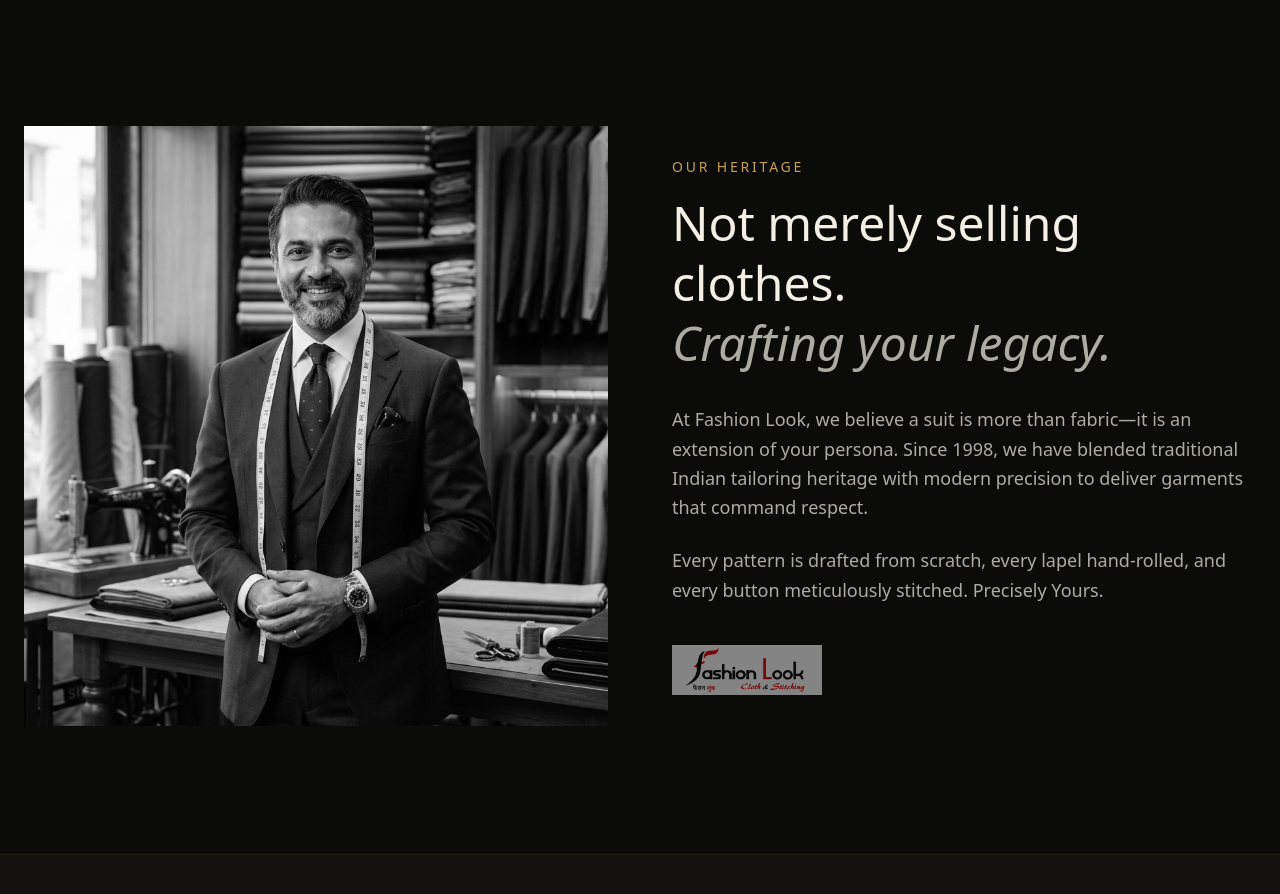
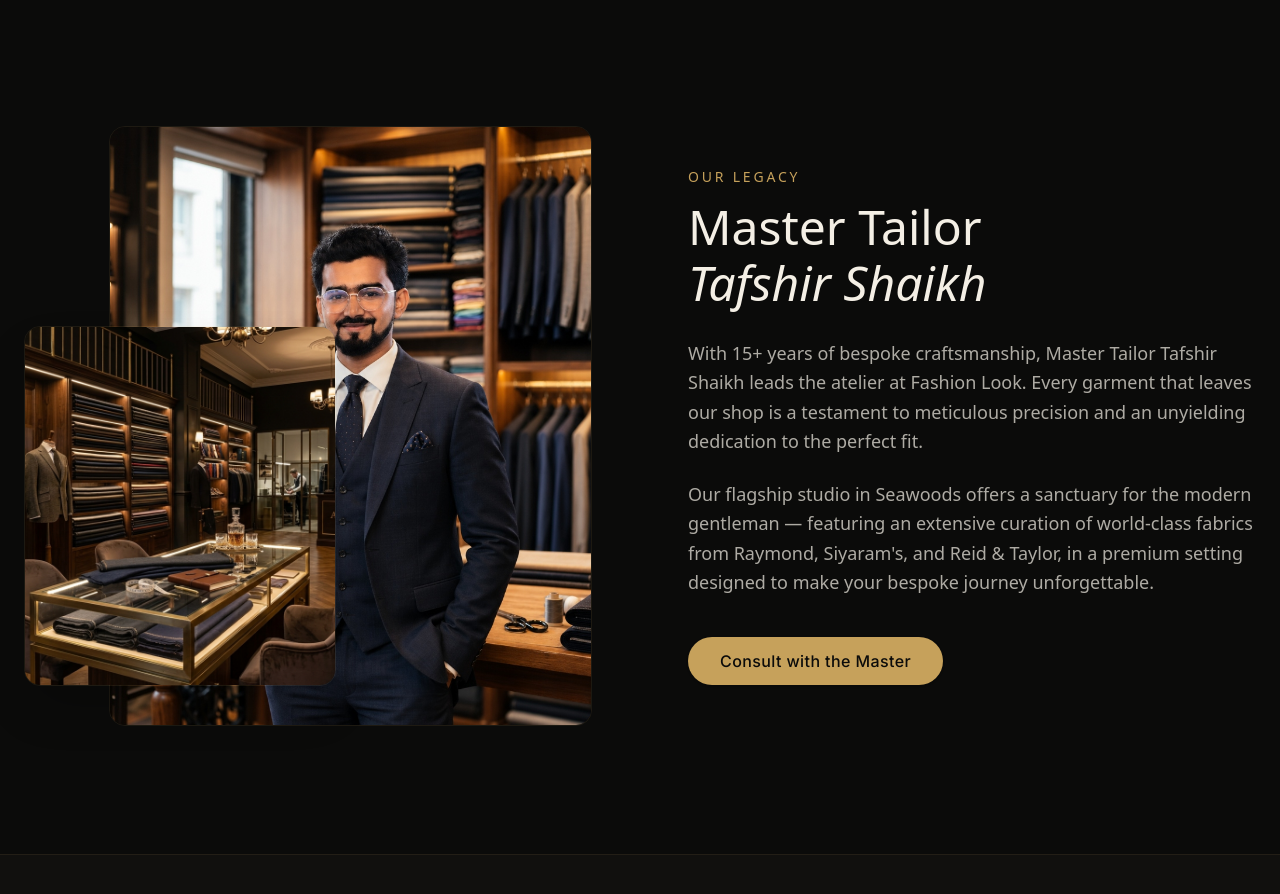
Before and after one commit to Abhitvg/fashion-look, a Next.js app: page / in a window 1280 px wide. Shown: the part 802-1696 px from the top of the page. Built offline with nearby package versions, Linux system fonts and the light colour scheme.

Commit message:
feat: update heritage section to our legacy design

```diff
--- a/src/app/page.tsx
+++ b/src/app/page.tsx
@@ -42,40 +42,61 @@ export default function Home() {
         </div>
       </section>
 
-      {/* 2. The Craft Moment (Ethos) */}
+      {/* 2. Our Legacy */}
       <section className="py-24 md:py-32 bg-atelier">
         <div className="container mx-auto px-4 md:px-6 max-w-7xl">
-          <div className="grid md:grid-cols-2 gap-16 items-center">
-            <div className="relative h-[600px] w-full overflow-hidden">
-              <Image
-                src="/images/team/owner.jpg"
-                alt="Master Tailor at work"
-                fill
-                className="object-cover grayscale hover:grayscale-0 transition-all duration-700"
-              />
+          <div className="grid md:grid-cols-2 gap-16 lg:gap-24 items-center">
+
+            {/* Images */}
+            <div className="relative h-[500px] md:h-[600px] w-full mt-10 md:mt-0">
+              {/* Main Image (Tafshir) */}
+              <div className="absolute right-0 top-0 h-full w-[85%] rounded-2xl overflow-hidden border border-gold/10">
+                <Image
+                  src="/images/team/tafshir-shaikh.jpg"
+                  alt="Master Tailor Tafshir Shaikh"
+                  fill
+                  className="object-cover"
+                />
+              </div>
+
+              {/* Floating Image (Shop) */}
+              <div className="absolute left-0 bottom-10 h-[60%] w-[60%] md:w-[55%] rounded-2xl overflow-hidden shadow-2xl border border-gold/10 z-10">
+                <Image
+                  src="/images/atelier/shop.jpg"
+                  alt="Fashion Look Atelier"
+                  fill
+                  className="object-cover"
+                />
+              </div>
             </div>
+
+            {/* Content */}
             <div className="max-w-xl">
-              <h2 className="text-gold uppercase tracking-[0.2em] text-sm font-medium mb-4">
-                Our Heritage
+              <h2 className="text-gold uppercase tracking-[0.2em] text-sm font-medium mb-4 font-sans">
+                OUR LEGACY
               </h2>
-              <h3 className="text-4xl md:text-5xl font-serif text-ivory mb-8 leading-tight">
-                Not merely selling clothes. <br />
-                <span className="italic text-ivory/70">Crafting your legacy.</span>
-              </h3>
-              <p className="text-ivory/70 text-lg leading-relaxed mb-6">
-                At Fashion Look, we believe a suit is more than fabric—it is an extension of your persona. Since 1998, we have blended traditional Indian tailoring heritage with modern precision to deliver garments that command respect.
+              <div className="mb-8">
+                <h3 className="text-4xl md:text-5xl font-serif text-ivory mb-2">
+                  Master Tailor
+                </h3>
+                <h3 className="text-4xl md:text-5xl font-serif text-ivory italic">
+                  Tafshir Shaikh
+                </h3>
+              </div>
+
+              <p className="text-ivory/70 text-base md:text-lg leading-relaxed mb-6">
+                With 15+ years of bespoke craftsmanship, Master Tailor Tafshir Shaikh leads the atelier at Fashion Look. Every garment that leaves our shop is a testament to meticulous precision and an unyielding dedication to the perfect fit.
               </p>
-              <p className="text-ivory/70 text-lg leading-relaxed mb-10">
-                Every pattern is drafted from scratch, every lapel hand-rolled, and every button meticulously stitched. Precisely Yours.
+
+              <p className="text-ivory/70 text-base md:text-lg leading-relaxed mb-10">
+                Our flagship studio in Seawoods offers a sanctuary for the modern gentleman — featuring an extensive curation of world-class fabrics from Raymond, Siyaram's, and Reid &amp; Taylor, in a premium setting designed to make your bespoke journey unforgettable.
               </p>
-              <Image
-                src="/brand/fashion-look-logo-original.png"
-                alt="Fashion Look Monogram"
-                width={150}
-                height={50}
-                className="opacity-50"
-              />
+
+              <Button asChild size="lg" className="bg-gold hover:bg-gold-light text-atelier font-sans font-medium tracking-wide rounded-full px-8 h-12">
+                <Link href="/book">Consult with the Master</Link>
+              </Button>
             </div>
+
           </div>
         </div>
       </section>
```
